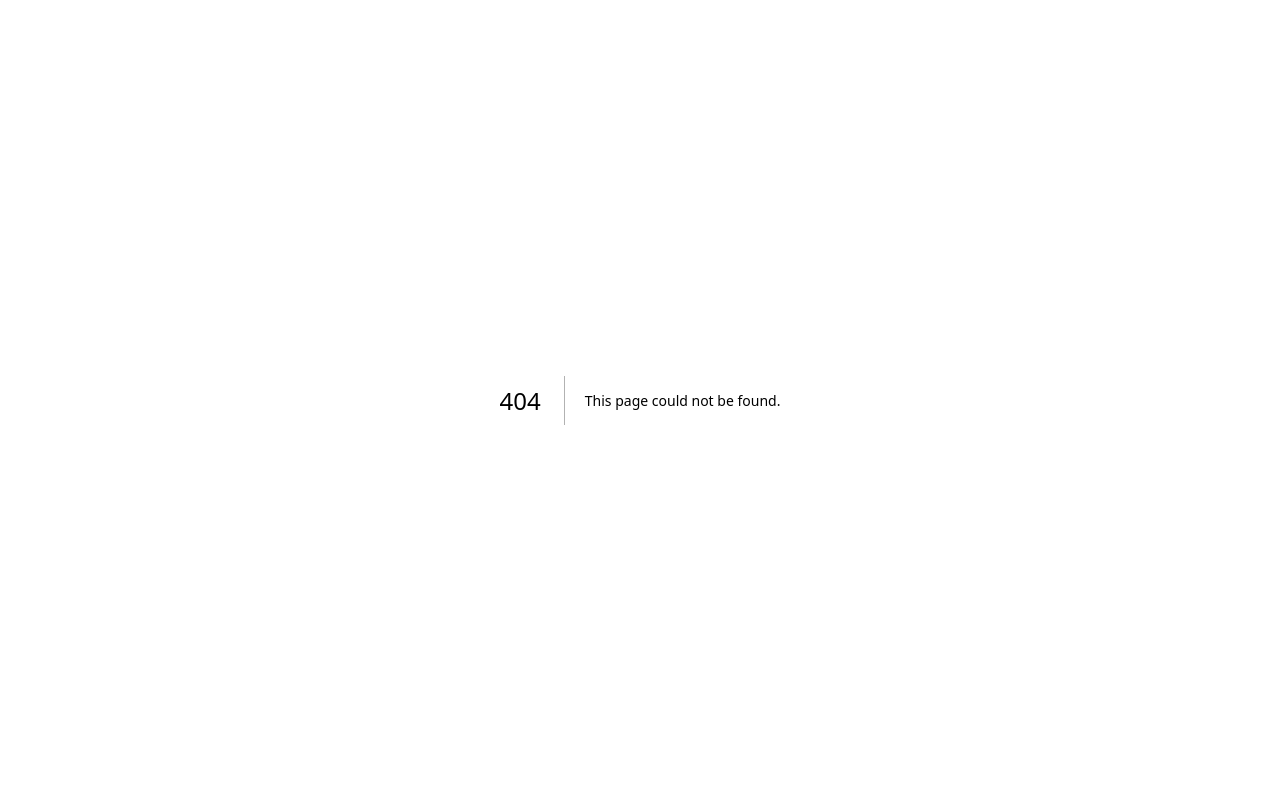
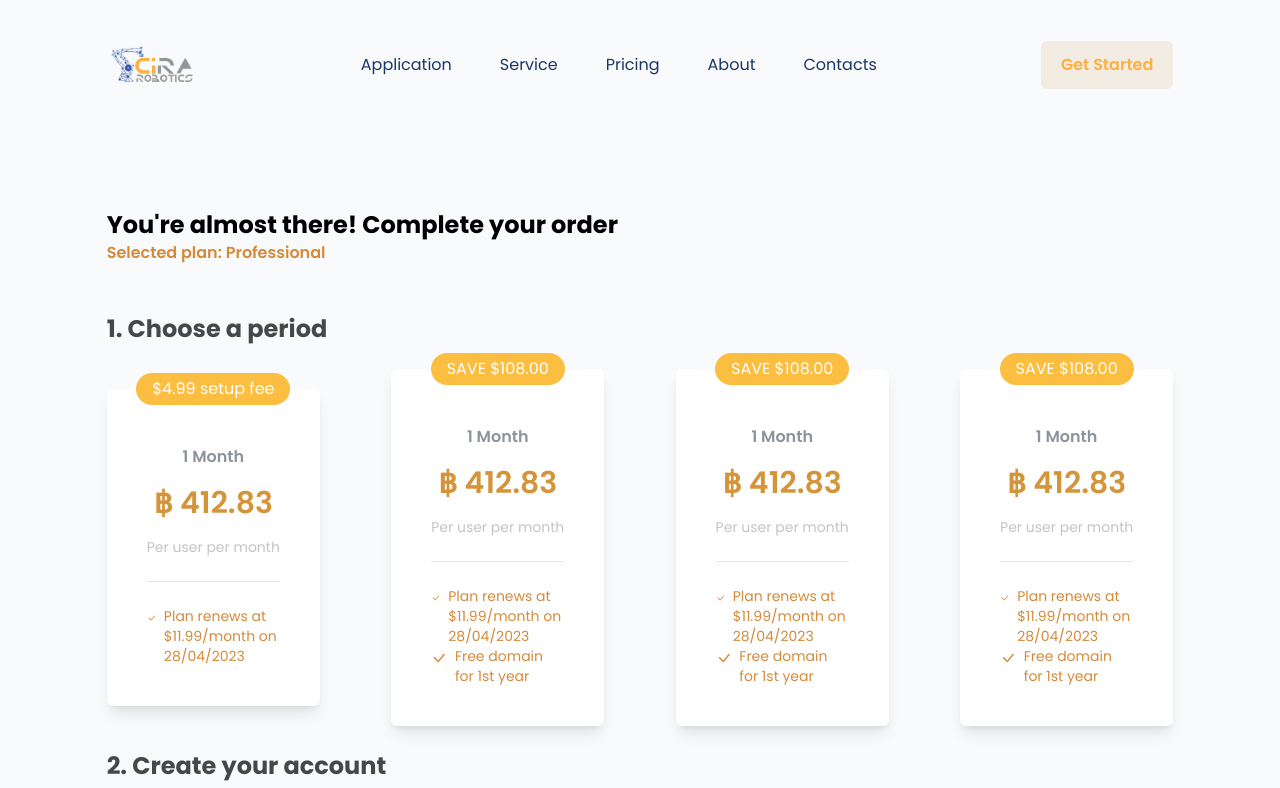
Before and after one commit to deeptech-kmitl/frontend-cira-merchant, a Next.js app: page /order in a window 1280 px wide. Before the commit this address had no page. Shown: the top 788 px of the page. Built offline with nearby package versions, Linux system fonts and the light colour scheme.

Commit message:
feat: order page

```diff
--- a/components/index.ts
+++ b/components/index.ts
@@ -9,6 +9,7 @@ export { default as Support } from './home/Support';
 export { default as GridLayout } from './layout/GridLayout';
 export { default as MobileNav } from './MobileNav';
 export { default as Navbar } from './Navbar';
+export { default as Period } from './order/Period';
 export { default as CardFrame } from './shared/CardFrame';
 export { default as FloatButton } from './shared/FloatButton';
 export { default as OutlinedButton } from './shared/OutlinedButton';
--- /dev/null
+++ b/components/order/Period.tsx
@@ -0,0 +1,89 @@
+import { BsCheckLg } from 'react-icons/bs';
+
+interface CardDetail {
+  highlighted: string;
+  period: number;
+  price: number;
+  points: Points[];
+}
+
+interface Points {
+  point: string;
+}
+
+const data: CardDetail[] = [
+  {
+    highlighted: '$4.99 setup fee',
+    period: 1,
+    price: 412.83,
+    points: [{ point: 'Plan renews at $11.99/month on 28/04/2023' }],
+  },
+  {
+    highlighted: 'SAVE $108.00',
+    period: 1,
+    price: 412.83,
+    points: [
+      { point: 'Plan renews at $11.99/month on 28/04/2023' },
+      { point: 'Free domain for 1st year' },
+    ],
+  },
+  {
+    highlighted: 'SAVE $108.00',
+    period: 1,
+    price: 412.83,
+    points: [
+      { point: 'Plan renews at $11.99/month on 28/04/2023' },
+      { point: 'Free domain for 1st year' },
+    ],
+  },
+  {
+    highlighted: 'SAVE $108.00',
+    period: 1,
+    price: 412.83,
+    points: [
+      { point: 'Plan renews at $11.99/month on 28/04/2023' },
+      { point: 'Free domain for 1st year' },
+    ],
+  },
+];
+
+const Period = () => {
+  return (
+    <div className="flex items-center justify-between">
+      {data.map((item: CardDetail, i: number) => (
+        <div
+          className="bg-[#fff] rounded-md shadow-lg w-1/5 flex flex-col items-center"
+          key={i}
+        >
+          <div className="-mt-4 py-1 px-4 bg-[#FCBE40] rounded-full text-[#fff] w-fit">
+            {item.highlighted}
+          </div>
+          <div className="p-10 flex flex-col space-y-6 divide-y divide-[#000]/10">
+            <div className="flex flex-col space-y-4 text-center">
+              <p className="text-[#8C939D] font-semibold">
+                {item.period} Month
+              </p>
+              <p className="text-[#D4953A] text-3xl font-semibold">
+                ฿ {item.price}
+              </p>
+              <p className="text-[#C4C4C4] text-sm">Per user per month</p>
+            </div>
+            <div className="pt-6">
+              {item.points.map((item: Points, j: number) => (
+                <div
+                  className="text-[#D48A3A] flex space-x-2 items-start"
+                  key={j}
+                >
+                  <BsCheckLg className="w-6 h-6" />
+                  <p className="text-sm">{item.point}</p>
+                </div>
+              ))}
+            </div>
+          </div>
+        </div>
+      ))}
+    </div>
+  );
+};
+
+export default Period;
--- /dev/null
+++ b/pages/order.tsx
@@ -0,0 +1,48 @@
+import { Footer, GridLayout, Navbar, Period } from '@/components';
+
+interface Components {
+  title: string;
+  component: React.ReactNode;
+}
+
+const component: Components[] = [
+  {
+    title: '1. Choose a period',
+    component: <Period />,
+  },
+  {
+    title: '2. Create your account',
+    component: <Period />,
+  },
+];
+
+const Order = () => {
+  return (
+    <div className="bg-[#F9FAFB]">
+      <GridLayout>
+        <Navbar />
+        <div className="py-14">
+          <div className="py-6">
+            <h4 className="text-2xl font-bold">
+              You&apos;re almost there! Complete your order
+            </h4>
+            <p className="font-semibold text-[#D48A3A]">
+              Selected plan: Professional
+            </p>
+          </div>
+          {component.map((item: Components, i: number) => (
+            <>
+              <h3 className="text-[#474749] text-2xl font-bold py-6">
+                {item.title}
+              </h3>
+              {item.component}
+            </>
+          ))}
+        </div>
+      </GridLayout>
+      <Footer />
+    </div>
+  );
+};
+
+export default Order;
```
